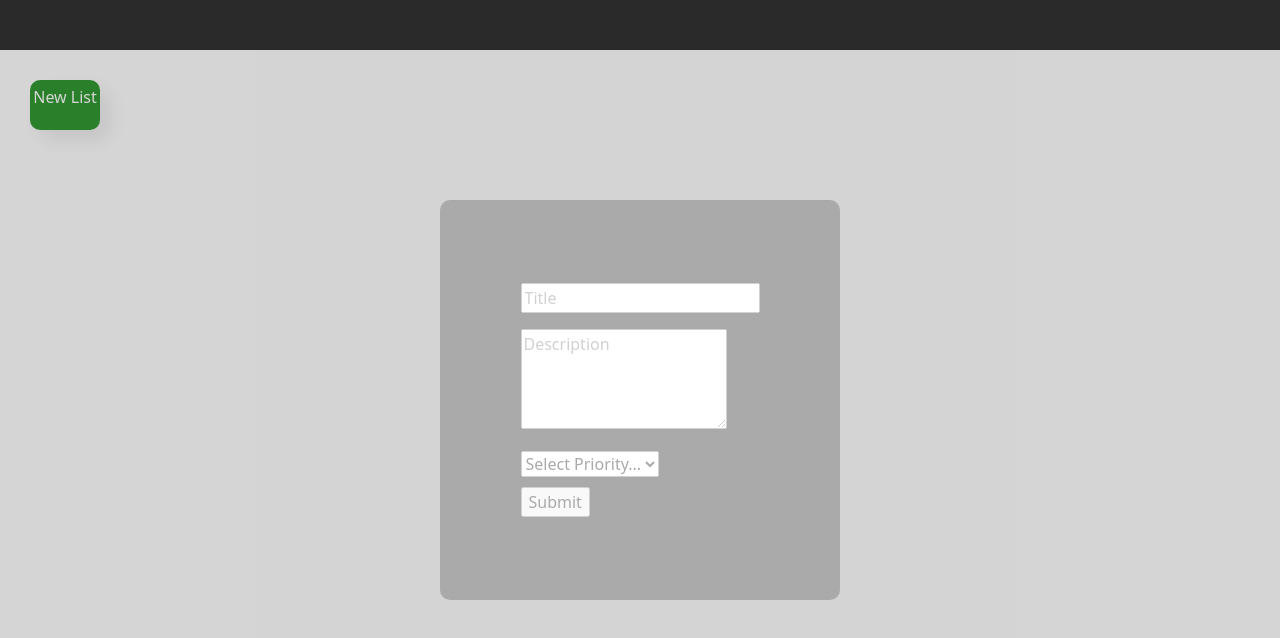
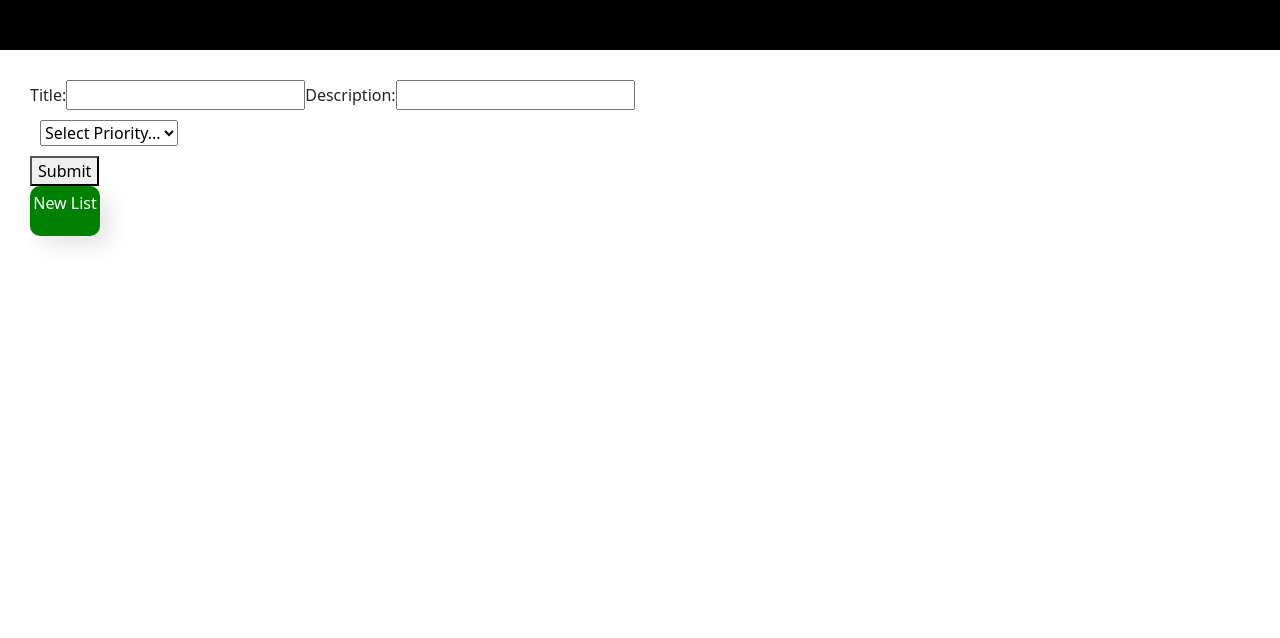
Before and after one commit to Pauullamm/todo-app, a React (Create React App) app: page / in a window 1280 px wide. Shown: the top 638 px of the page. Built offline with nearby package versions, Linux system fonts and the light colour scheme.

Commit message:
added initial form functions

```diff
--- a/src/App.js
+++ b/src/App.js
@@ -4,35 +4,41 @@ import Todolist from './components/TodoBody.js';
 import Addlistbutton from './components/NewTodoButton.js';
 import Navbar from './components/Dashboard.js';
 import InputComponent from './components/InputInfo.js';
+import FormComponent from './components/FormComponent.js';
 
-function Projectdashboard() {
+function Projectdashboard(props) {
   const [todos, settodos] = useState([]);
   const [clickedtimes, setClickedtimes] = useState(0)
 
-  const createNewTodo = () => {
-    setClickedtimes(prevClickedtimes => prevClickedtimes + 1)
+
+  const submitData = (data) => {
     const newTodoObj = {
       id: clickedtimes,
-      "title": "First Todo",
-      "Description": "",
-      "dueDate": "",
-      "priority": "",
+      "title": data.title,
+      "Description": data.description,
+      "dueDate": props.due,
+      "priority": props.priority,
       active: true,
     };
-    settodos(prevTodos => [...prevTodos, newTodoObj]);
-    console.log(todos)
+      setClickedtimes(prevClickedtimes => prevClickedtimes + 1)
+      settodos(prevTodos => [...prevTodos, newTodoObj]);
+      console.log(todos)
   };
+
+
+  // onClick={createNewTodo}
+
 
   return (
     <div>
-      <Addlistbutton onClick={createNewTodo} />
+      <FormComponent onSubmit={submitData}/>
+
+      <Addlistbutton />
       <div className='todo-handler'>
         {todos.map((data) => (
           <Todolist key={data.id} title={data.title} />
         ))}
       </div>
-
-
     </div>
   );
 }
@@ -41,8 +47,8 @@ function Projectdashboard() {
 function App() {
   return (
     <div className="App">
-      <InputComponent />
       <Navbar />
+
       <div className='wrapper-container'>
         <Projectdashboard />
       </div>
--- /dev/null
+++ b/src/components/FormComponent.js
@@ -0,0 +1,31 @@
+// FormComponent.js
+import React from "react";
+import { useForm } from "react-hook-form";
+
+const FormComponent = ({ onSubmit }) => {
+const { register, handleSubmit, formState } = useForm();
+
+return (
+<form onSubmit={handleSubmit(onSubmit)}>
+    <label>Title:</label>
+    <input {...register("title")} />
+
+    <label>Description:</label>
+    <input {...register("description")} />
+
+    <div className="input-item">
+    <select {...register("category", { required: true })}>
+        <option value="">Select Priority...</option>
+        <option value="Low">Low</option>
+        <option value="Medium">Medium</option>
+        <option value="High">High</option>
+    </select>
+    </div>
+    <button type="submit" disabled={formState.isSubmitting}>
+    Submit
+    </button>
+</form>
+);
+};
+
+export default FormComponent;
--- a/src/components/InputInfo.js
+++ b/src/components/InputInfo.js
@@ -1,5 +1,7 @@
 import React, { useState } from "react";
 import { useForm } from 'react-hook-form';
+
+import FormComponent from "./FormComponent";
 // Bootstrap CSS
 import "bootstrap/dist/css/bootstrap.min.css";
 // Bootstrap Bundle JS
@@ -7,40 +9,51 @@ import "bootstrap/dist/js/bootstrap.bundle.min";
 
 import '../App.css'
 
+//testing chatGPT code:
+//NOTE: MIGHT NOT NEED THIS COMPONENT ANYMORE
+
 function InputForm() {
-    const { register, handleSubmit } = useForm();
-    const [inputfield, setInputField] = useState("")
+    const onSubmit = (data) => {
+        console.log(data);
+    };
 
     return (
-    // NEED TO FIX THIS PART
-    <div className="input-info-container">
-        <form onSubmit={handleSubmit((data) => {
-            console.log(data);
-            console.log(register)
-        })}>
-            <div className="input-item input-group mb-3">
-                <input {...register("Title")} placeholder="Title" />
-            </div>
+        <div>
+            <FormComponent onSubmit={onSubmit}/>
+        </div>
+    );
+    // const { register, handleSubmit } = useForm();
+    // const [inputfield, setInputField] = useState("")
 
-            <div className="input-item">
-                <textarea style={{height: "100px"}} {...register("Description")} placeholder="Description" />
-            </div>
-            <p>{inputfield}</p>
-            <div className="input-item">
-                <select {...register("category", { required: true })}>
-                    <option value="">Select Priority...</option>
-                    <option value="Low">Low</option>
-                    <option value="Medium">Medium</option>
-                    <option value="High">High</option>
-                </select>
-            </div>
-            <div className="input-item">
-                <input type="submit" />
-            </div>
+    // return (
+    // // NEED TO FIX THIS PART
+    // <div className="input-info-container">
+    //     <form onSubmit={handleSubmit((data) => {
+    //         console.log(data);
+    //     })}>
+    //         <div className="input-item input-group mb-3">
+    //             <input {...register("Title")} placeholder="Title" />
+    //         </div>
 
-        </form>
-    </div>
-    )
+    //         <div className="input-item">
+    //             <textarea style={{height: "100px"}} {...register("Description")} placeholder="Description" />
+    //         </div>
+    //         <p>{inputfield}</p>
+    //         <div className="input-item">
+    //             <select {...register("category", { required: true })}>
+    //                 <option value="">Select Priority...</option>
+    //                 <option value="Low">Low</option>
+    //                 <option value="Medium">Medium</option>
+    //                 <option value="High">High</option>
+    //             </select>
+    //         </div>
+    //         <div className="input-item">
+    //             <input type="submit" />
+    //         </div>
+
+    //     </form>
+    // </div>
+    // )
 }
 
 export default function InputComponent() {
```
